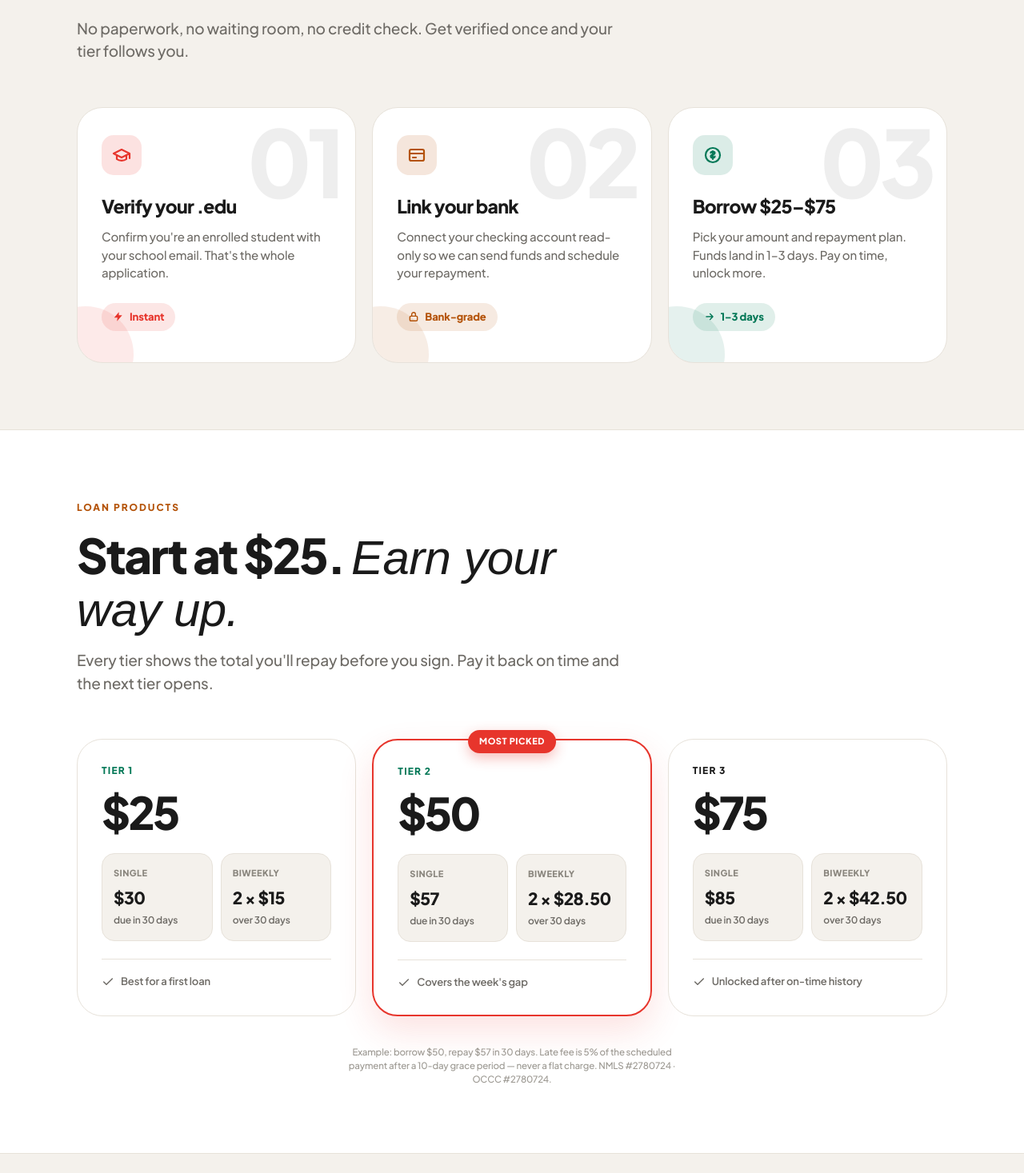
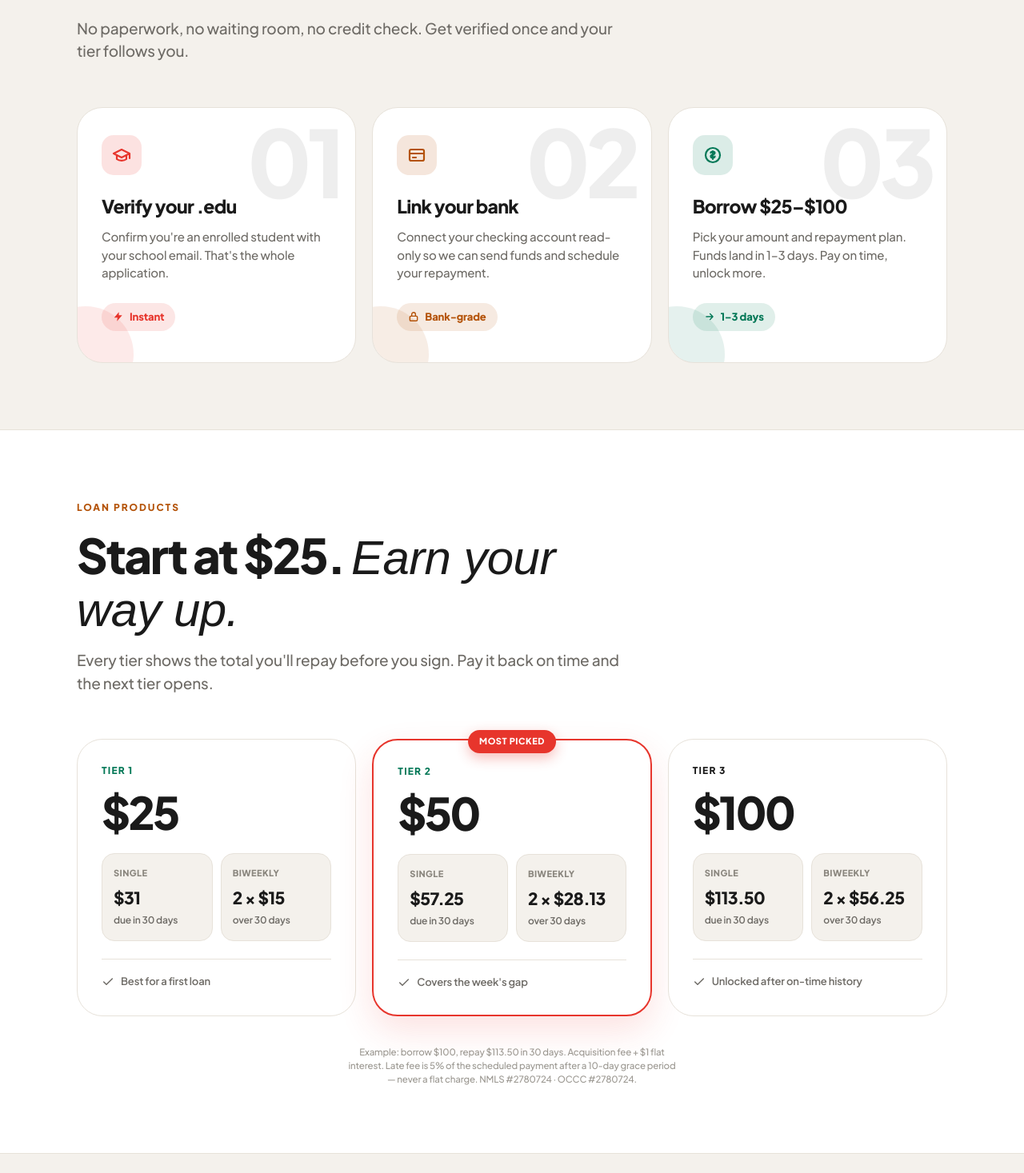
Before and after one commit to msmmour04/kashkit-web, a Next.js app: page / in a window 1280 px wide. Shown: the part 1330-2797 px from the top of the page at 80% size. Built offline with nearby package versions, Linux system fonts and the light colour scheme; no server answers; a web font is replaced by a local one.

Commit message:
Fix pricing:  →  with correct fees per FINAL LOAN STRUCTURE

```diff
--- a/app/about/page.tsx
+++ b/app/about/page.tsx
@@ -24,7 +24,7 @@ export default function AboutPage() {
               Hi — I&apos;m Mak. <span className="serif red">Here&apos;s why we built this.</span>
             </h1>
             <p className="lede reveal" data-d="2">
-              My brothers and I started KashKit because the options for college students who needed $50 between paychecks were genuinely bad. So we built a Texas-licensed loan product capped at $75, with every dollar disclosed up front, and a tier ladder that rewards paying on time instead of punishing being broke.
+              My brothers and I started KashKit because the options for college students who needed $50 between paychecks were genuinely bad. So we built a Texas-licensed loan product capped at $100, with every dollar disclosed up front, and a tier ladder that rewards paying on time instead of punishing being broke.
             </p>
           </div>
         </section>
@@ -86,7 +86,7 @@ export default function AboutPage() {
               <article className="principle-card reveal" data-d="3">
                 <div className="p-num">04</div>
                 <h3>Pay on time, unlock more.</h3>
-                <p>$25 → $50 → $75 as you build a clean history. We&apos;d rather lend you the right amount as your record grows than push the max up front.</p>
+                <p>$25 → $50 → $100 as you build a clean history. We&apos;d rather lend you the right amount as your record grows than push the max up front.</p>
               </article>
             </div>
           </div>
--- a/app/layout.tsx
+++ b/app/layout.tsx
@@ -19,7 +19,7 @@ const instrumentSerif = Instrument_Serif({
 export const metadata: Metadata = {
   title: { default: 'KashKit — Small loans, made for students.', template: '%s · KashKit' },
   description:
-    'A Texas-licensed micro-lender built for college students. Verify your .edu, link your bank, get $25–$75 in minutes. No hidden fees, no surprises.',
+    'A Texas-licensed micro-lender built for college students. Verify your .edu, link your bank, get $25–$100 in minutes. No hidden fees, no surprises.',
   applicationName: 'KashKit',
   metadataBase: new URL('https://kashkit.us'),
   alternates: { canonical: '/' },
@@ -30,7 +30,7 @@ export const metadata: Metadata = {
   openGraph: {
     type: 'website',
     title: 'KashKit — Small loans, made for students.',
-    description: 'Verify your .edu, link your bank, get $25–$75 in minutes. No hidden fees.',
+    description: 'Verify your .edu, link your bank, get $25–$100 in minutes. No hidden fees.',
     url: 'https://kashkit.us',
     siteName: 'KashKit',
     locale: 'en_US',
@@ -38,7 +38,7 @@ export const metadata: Metadata = {
   twitter: {
     card: 'summary_large_image',
     title: 'KashKit — Small loans, made for students.',
-    description: 'Verify your .edu, link your bank, get $25–$75 in minutes. No hidden fees.',
+    description: 'Verify your .edu, link your bank, get $25–$100 in minutes. No hidden fees.',
   },
   robots: { index: true, follow: true, googleBot: { index: true, follow: true } },
   formatDetection: { telephone: false },
--- a/app/opengraph-image.tsx
+++ b/app/opengraph-image.tsx
@@ -73,7 +73,7 @@ export default async function Image() {
             made for students.
           </div>
           <div style={{ display: 'flex', color: '#6E6B66', fontSize: 30, fontWeight: 500, marginTop: 30, maxWidth: 880 }}>
-            Verify your .edu, link your bank, get $25 to $75 in minutes. No hidden fees.
+            Verify your .edu, link your bank, get $25 to $100 in minutes. No hidden fees.
           </div>
         </div>
 
--- a/app/page.tsx
+++ b/app/page.tsx
@@ -17,7 +17,7 @@ export default function HomePage() {
             <div className="hero-copy">
               <span className="pulse-pill reveal"><span className="pulse-dot"></span>Now onboarding · Texas-licensed</span>
               <h1 className="reveal" data-d="1">Small loans,<span className="serif red">made for students.</span></h1>
-              <p className="hero-sub reveal" data-d="2">Verify your .edu, link your bank, get $25 to $75 in minutes. No hidden fees. No surprises. You see every dollar you&apos;ll owe before you sign.</p>
+              <p className="hero-sub reveal" data-d="2">Verify your .edu, link your bank, get $25 to $100 in minutes. No hidden fees. No surprises. You see every dollar you&apos;ll owe before you sign.</p>
               <div className="hero-actions reveal" data-d="2">
                 <a className="btn btn-red" href="#waitlist" data-magnetic>Join the waitlist <span className="arrow">→</span></a>
                 <a className="btn btn-ghost" href="#how">How it works</a>
@@ -141,7 +141,7 @@ export default function HomePage() {
               <article className="step-card accent-emerald reveal" data-d="3">
                 <span className="bg-num">03</span><span className="blob-corner"></span>
                 <div className="step-icon"><svg width="24" height="24" viewBox="0 0 24 24" fill="none" stroke="currentColor" strokeWidth="2.2" strokeLinecap="round" strokeLinejoin="round"><circle cx="12" cy="12" r="9"/><path d="M12 7v10M9.5 9.2c0-1 .9-1.7 2.5-1.7s2.5.8 2.5 1.9c0 2.4-5 1.6-5 4 0 1.1 1 1.9 2.5 1.9s2.5-.7 2.5-1.7"/></svg></div>
-                <h3>Borrow $25–$75</h3>
+                <h3>Borrow $25–$100</h3>
                 <p>Pick your amount and repayment plan. Funds land in 1–3 days. Pay on time, unlock more.</p>
                 <span className="step-pill"><svg width="14" height="14" viewBox="0 0 24 24" fill="none" stroke="currentColor" strokeWidth="2.4" strokeLinecap="round" strokeLinejoin="round"><path d="M5 12h14M13 6l6 6-6 6"/></svg>1–3 days</span>
               </article>
@@ -162,7 +162,7 @@ export default function HomePage() {
                 <div className="product-head"><span className="product-tier">Tier 1</span></div>
                 <div className="product-amt">$25</div>
                 <div className="product-opts">
-                  <div className="opt"><div className="opt-k">Single</div><div className="opt-v">$30</div><div className="opt-s">due in 30 days</div></div>
+                  <div className="opt"><div className="opt-k">Single</div><div className="opt-v">$31</div><div className="opt-s">due in 30 days</div></div>
                   <div className="opt"><div className="opt-k">Biweekly</div><div className="opt-v">2 × $15</div><div className="opt-s">over 30 days</div></div>
                 </div>
                 <div className="product-foot"><svg width="16" height="16" viewBox="0 0 24 24" fill="none" stroke="currentColor" strokeWidth="2.2" strokeLinecap="round" strokeLinejoin="round"><path d="M20 6 9 17l-5-5"/></svg>Best for a first loan</div>
@@ -173,23 +173,23 @@ export default function HomePage() {
                 <div className="product-head"><span className="product-tier">Tier 2</span></div>
                 <div className="product-amt">$50</div>
                 <div className="product-opts">
-                  <div className="opt"><div className="opt-k">Single</div><div className="opt-v">$57</div><div className="opt-s">due in 30 days</div></div>
-                  <div className="opt"><div className="opt-k">Biweekly</div><div className="opt-v">2 × $28.50</div><div className="opt-s">over 30 days</div></div>
+                  <div className="opt"><div className="opt-k">Single</div><div className="opt-v">$57.25</div><div className="opt-s">due in 30 days</div></div>
+                  <div className="opt"><div className="opt-k">Biweekly</div><div className="opt-v">2 × $28.13</div><div className="opt-s">over 30 days</div></div>
                 </div>
                 <div className="product-foot"><svg width="16" height="16" viewBox="0 0 24 24" fill="none" stroke="currentColor" strokeWidth="2.2" strokeLinecap="round" strokeLinejoin="round"><path d="M20 6 9 17l-5-5"/></svg>Covers the week&apos;s gap</div>
               </article>
 
               <article className="product-card accent-ink reveal" data-d="3" style={{ ['--accent' as string]: 'var(--ink)' } as React.CSSProperties}>
                 <div className="product-head"><span className="product-tier">Tier 3</span></div>
-                <div className="product-amt">$75</div>
+                <div className="product-amt">$100</div>
                 <div className="product-opts">
-                  <div className="opt"><div className="opt-k">Single</div><div className="opt-v">$85</div><div className="opt-s">due in 30 days</div></div>
-                  <div className="opt"><div className="opt-k">Biweekly</div><div className="opt-v">2 × $42.50</div><div className="opt-s">over 30 days</div></div>
+                  <div className="opt"><div className="opt-k">Single</div><div className="opt-v">$113.50</div><div className="opt-s">due in 30 days</div></div>
+                  <div className="opt"><div className="opt-k">Biweekly</div><div className="opt-v">2 × $56.25</div><div className="opt-s">over 30 days</div></div>
                 </div>
                 <div className="product-foot"><svg width="16" height="16" viewBox="0 0 24 24" fill="none" stroke="currentColor" strokeWidth="2.2" strokeLinecap="round" strokeLinejoin="round"><path d="M20 6 9 17l-5-5"/></svg>Unlocked after on-time history</div>
               </article>
             </div>
-            <p className="tila">Example: borrow $50, repay $57 in 30 days. Late fee is 5% of the scheduled payment after a 10-day grace period — never a flat charge. NMLS #2780724 · OCCC #2780724.</p>
+            <p className="tila">Example: borrow $100, repay $113.50 in 30 days. Acquisition fee + $1 flat interest. Late fee is 5% of the scheduled payment after a 10-day grace period — never a flat charge. NMLS #2780724 · OCCC #2780724.</p>
           </div>
         </section>
 
@@ -227,7 +227,7 @@ export default function HomePage() {
                 <div className="faq-panel" data-panel="4">
                   <span className="eyebrow red">Loan sizes</span>
                   <h3>Small amounts you can pay back.</h3>
-                  <p>We&apos;re not trying to put you in a debt cycle — we&apos;re trying to get you through the week without overdraft fees. $25 to $75 covers the real gaps: gas, groceries, a textbook. Pay it back on time and your tier grows with you.</p>
+                  <p>We&apos;re not trying to put you in a debt cycle — we&apos;re trying to get you through the week without overdraft fees. $25 to $100 covers the real gaps: gas, groceries, a textbook. Pay it back on time and your tier grows with you.</p>
                 </div>
                 <div className="faq-panel" data-panel="5">
                   <span className="eyebrow amber">Eligibility</span>
--- a/app/terms/page.tsx
+++ b/app/terms/page.tsx
@@ -46,7 +46,7 @@ export default function TermsPage() {
 
             <h2>3. Loan products</h2>
             <p>
-              KashKit offers small consumer loans of $25, $50, or $75 with single-payment (30-day) or
+              KashKit offers small consumer loans of $25, $50, or $100 with single-payment (30-day) or
               biweekly repayment schedules. Every loan&apos;s total cost — including any acquisition fee,
               interest, and finance charge — is disclosed before signing in your TILA statement, as
               required by federal Truth in Lending Act regulations.
@@ -63,7 +63,7 @@ export default function TermsPage() {
             <h2>5. Tier system</h2>
             <p>
               New borrowers begin at Tier 1 ($25 maximum). Successful on-time repayment unlocks Tier 2
-              ($50) and Tier 3 ($75). Tier increases are not guaranteed and may be revoked for missed
+              ($50) and Tier 3 ($100). Tier increases are not guaranteed and may be revoked for missed
               payments, suspected fraud, or other risk factors at our discretion.
             </p>
 
--- a/components/site/Hero.tsx
+++ b/components/site/Hero.tsx
@@ -52,7 +52,7 @@ export function Hero() {
               variants={RISE}
               className="mt-7 max-w-xl text-[17px] md:text-[19px] leading-[1.55] text-muted font-medium"
             >
-              Verify your .edu, link your bank, get <span className="text-ink font-bold">$25 to $75</span> in minutes.
+              Verify your .edu, link your bank, get <span className="text-ink font-bold">$25 to $100</span> in minutes.
               No hidden fees. No surprises. You see every dollar you'll owe before you sign.
             </motion.p>
 
```
